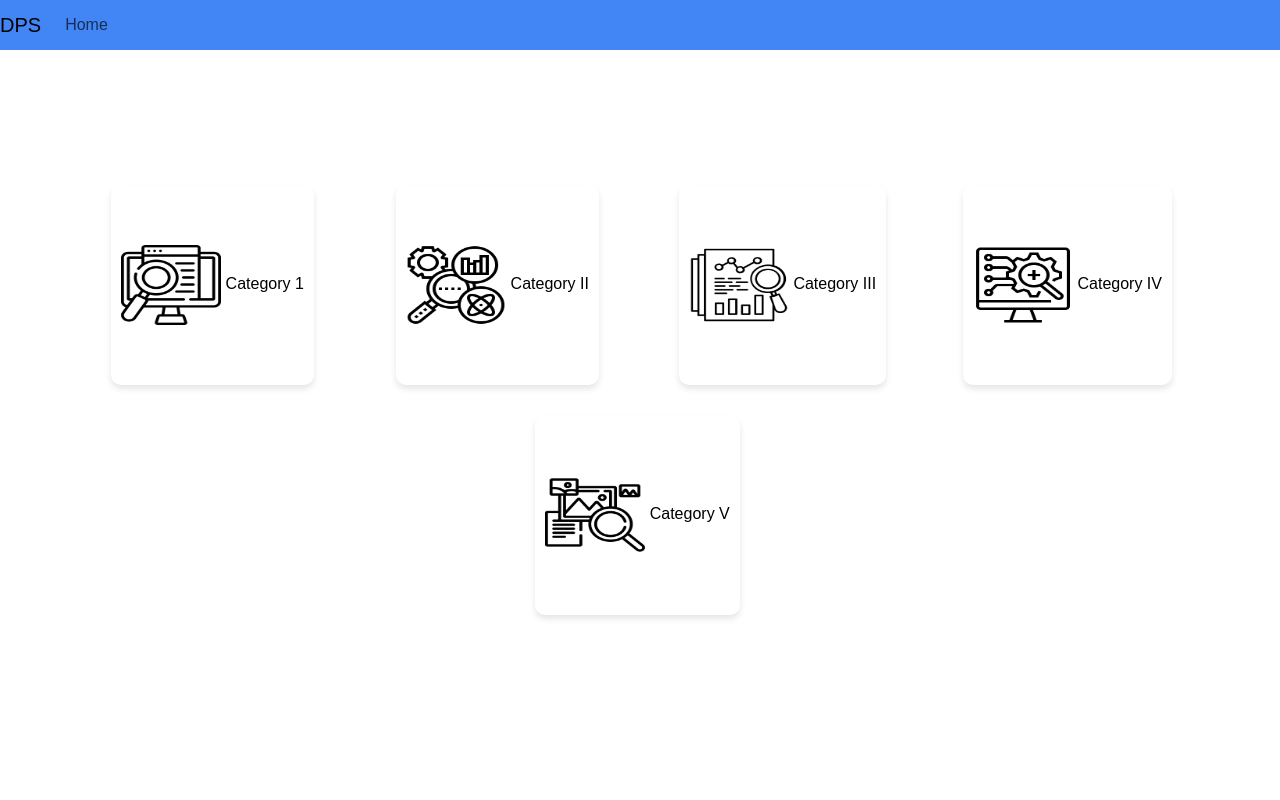
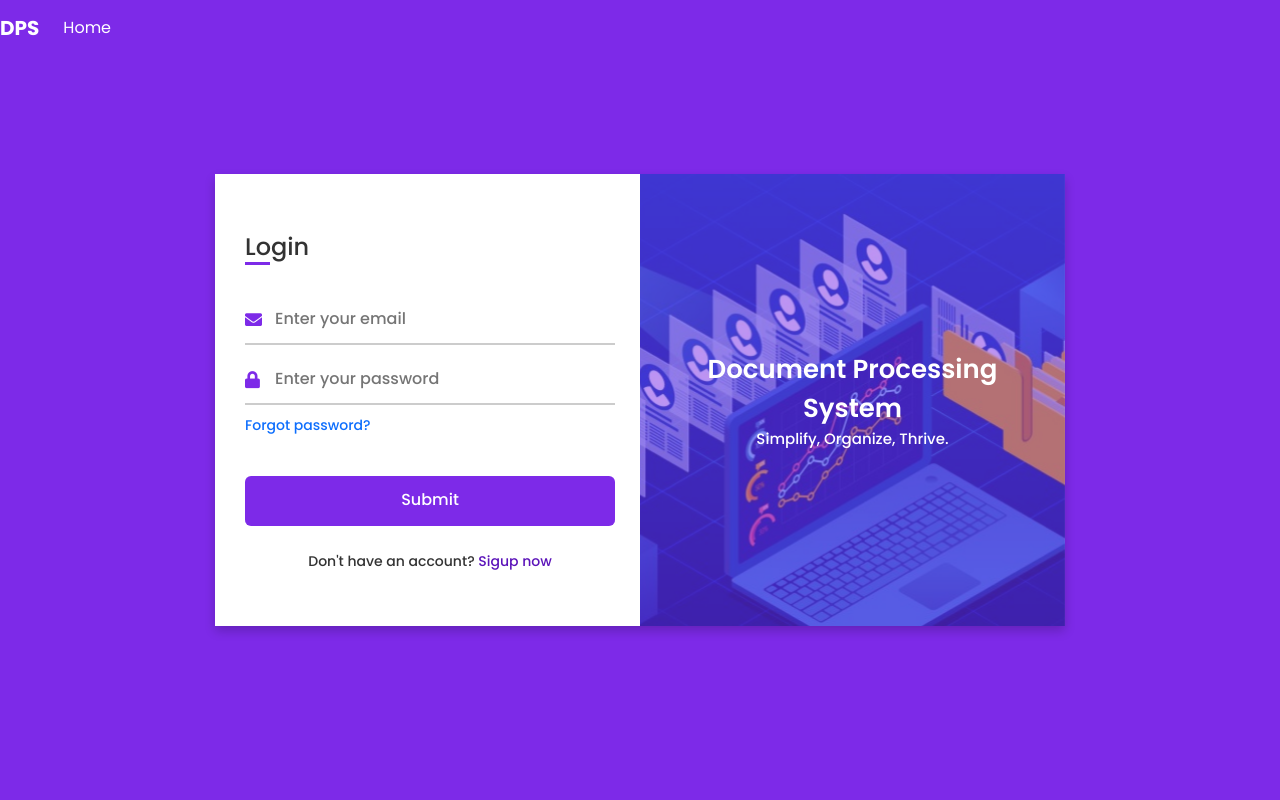
Before and after one commit to anupama777-dev/Document-Processing-System, a Flask app: page / in a window 1280 px wide. Run offline with Flask 3, Linux system fonts and the light colour scheme.

Commit message:
Added login, minor changes included

```diff
--- a/app.py
+++ b/app.py
@@ -1,5 +1,6 @@
 from flask import Flask, render_template, request
 from wtforms import SubmitField, FileField
+from wtforms.validators import DataRequired
 from flask import jsonify
 from werkzeug.utils import secure_filename
 import os
@@ -23,13 +24,13 @@ class CategoryI(db.Model):
     doc_types = [('ref_journal', 'Refereed Journals'), ('non_ref', 'Non-refereed journals'), ('seminar', 'Seminar, Conference proceedings etc'), ('poster', 'Poster presentations')]
     doc_cat = [('inter', 'International'), ('national', 'National')]
     id = sa.Column(sa.BigInteger, autoincrement=True, primary_key=True)
-    faculty_type = sa.Column(ChoiceType(fac_types))
-    document_type = sa.Column(ChoiceType(doc_types))
-    document_category = sa.Column(ChoiceType(doc_cat))
-    document_file = sa.Column(sa.String(255))
+    faculty_type = sa.Column(ChoiceType(fac_types), nullable=False)
+    document_type = sa.Column(ChoiceType(doc_types), nullable=False)
+    document_category = sa.Column(ChoiceType(doc_cat), nullable=False)
+    document_file = sa.Column(sa.String(255), nullable=False)
 
 class CategoryIForm(ModelForm):
-    document_file = FileField('Document File')
+    document_file = FileField('Document File', validators=[DataRequired()])
     class Meta:
         model = CategoryI
         include_primary_keys = False
@@ -48,7 +49,7 @@ class CategoryII(db.Model):
 
 
 class CategoryIIForm(ModelForm):
-    document_file = FileField('Document File')
+    document_file = FileField('Document File', validators=[DataRequired()])
     class Meta:
         model = CategoryII
         include_primary_keys = True
@@ -67,7 +68,7 @@ class CategoryIII(db.Model):
     document_file = sa.Column(sa.String(255))
 
 class CategoryIIIForm(ModelForm):
-    document_file = FileField('Document File')
+    document_file = FileField('Document File', validators=[DataRequired()])
     class Meta:
         model = CategoryIII
         include_primary_keys = True
@@ -85,7 +86,7 @@ class CategoryIV(db.Model):
     document_file = sa.Column(sa.String(255))
 
 class CategoryIVForm(ModelForm):
-    document_file = FileField('Document File')
+    document_file = FileField('Document File', validators=[DataRequired()])
     class Meta:
         model = CategoryIV
         include_primary_keys = True
@@ -103,7 +104,7 @@ class CategoryV(db.Model):
     document_file = sa.Column(sa.String(255))
 
 class CategoryVForm(ModelForm):
-    document_file = FileField('Document File')
+    document_file = FileField('Document File', validators=[DataRequired()])
     class Meta:
         model = CategoryV
         include_primary_keys = True
@@ -111,7 +112,7 @@ class CategoryVForm(ModelForm):
 
 @app.route('/', methods=['GET', 'POST'])
 def index():
-    return render_template('dashboard.html')
+    return render_template('login.html')
 
 @app.route('/dashboard', methods = ['GET', 'POST'])
 def dashboard():
--- a/static/dashboard.css
+++ b/static/dashboard.css
@@ -1,6 +1,5 @@
 body {
   color: #000;
-  background-color: #fff;
   font: 300 1em 'Fira Sans', sans-serif;
   justify-content: center;
   align-content: center;
@@ -12,11 +11,25 @@ body {
 }
 
 .navbar{
-  background-color: #4285F4;
+  background-color: #7d2ae8;
 }
-
+.navbar .navbar-brand {
+  color: #fff;
+  font-weight: bold;
+}
+.navbar .navbar-nav .nav-item:first-child .nav-link {
+  color: #fff;
+}
+.btn{
+  background-color: #7d2ae8;
+  color: #fff;
+}
+.btn:hover{
+  background-color: #47059c;
+  color: #fff;
+}
 button {
-  background: none;
+  background: white;
   border: none;
   font: inherit;
   color: #fff;
--- /dev/null
+++ b/static/login.css
@@ -0,0 +1,225 @@
+@import url('https://fonts.googleapis.com/css2?family=Poppins:wght@200;300;400;500;600;700&display=swap');
+*{
+  margin: 0;
+  padding: 0;
+  box-sizing: border-box;
+  font-family: "Poppins" , sans-serif;
+}
+body{
+  min-height: 100vh;
+  display: flex;
+  align-items: center;
+  justify-content: center;
+  background: #7d2ae8;
+  padding: 30px;
+}
+.navbar{
+    background-color: #7d2ae8;
+  }
+  .navbar .navbar-brand {
+    color: #fff;
+    font-weight: bold;
+  }
+  .navbar .navbar-nav .nav-item:first-child .nav-link {
+    color: #fff;
+  }
+.container{
+  position: relative;
+  max-width: 850px;
+  width: 100%;
+  background: #fff;
+  padding: 40px 30px;
+  box-shadow: 0 5px 10px rgba(0,0,0,0.2);
+  perspective: 2700px;
+}
+.container .cover{
+  position: absolute;
+  top: 0;
+  left: 50%;
+  height: 100%;
+  width: 50%;
+  z-index: 98;
+  transition: all 1s ease;
+  transform-origin: left;
+  transform-style: preserve-3d;
+}
+.container #flip:checked ~ .cover{
+  transform: rotateY(-180deg);
+}
+ .container .cover .front,
+ .container .cover .back{
+  position: absolute;
+  top: 0;
+  left: 0;
+  height: 100%;
+  width: 100%;
+}
+.cover .back{
+  transform: rotateY(180deg);
+  backface-visibility: hidden;
+}
+.container .cover::before,
+.container .cover::after{
+  content: '';
+  position: absolute;
+  height: 100%;
+  width: 100%;
+  background: #7d2ae8;
+  opacity: 0.5;
+  z-index: 12;
+}
+.container .cover::after{
+  opacity: 0.3;
+  transform: rotateY(180deg);
+  backface-visibility: hidden;
+}
+.container .cover img{
+  position: absolute;
+  height: 100%;
+  width: 100%;
+  object-fit: cover;
+  z-index: 10;
+}
+.container .cover .text{
+  position: absolute;
+  z-index: 130;
+  height: 100%;
+  width: 100%;
+  display: flex;
+  flex-direction: column;
+  align-items: center;
+  justify-content: center;
+}
+.cover .text .text-1,
+.cover .text .text-2{
+  font-size: 26px;
+  font-weight: 600;
+  color: #fff;
+  text-align: center;
+}
+.cover .text .text-2{
+  font-size: 15px;
+  font-weight: 500;
+}
+.container .forms{
+  height: 100%;
+  width: 100%;
+  background: #fff;
+}
+.container .form-content{
+  display: flex;
+  align-items: center;
+  justify-content: space-between;
+}
+.form-content .login-form,
+.form-content .signup-form{
+  width: calc(100% / 2 - 25px);
+}
+.forms .form-content .title{
+  position: relative;
+  font-size: 24px;
+  font-weight: 500;
+  color: #333;
+}
+.forms .form-content .title:before{
+  content: '';
+  position: absolute;
+  left: 0;
+  bottom: 0;
+  height: 3px;
+  width: 25px;
+  background: #7d2ae8;
+}
+.forms .signup-form  .title:before{
+  width: 20px;
+}
+.forms .form-content .input-boxes{
+  margin-top: 30px;
+}
+.forms .form-content .input-box{
+  display: flex;
+  align-items: center;
+  height: 50px;
+  width: 100%;
+  margin: 10px 0;
+  position: relative;
+}
+.form-content .input-box input{
+  height: 100%;
+  width: 100%;
+  outline: none;
+  border: none;
+  padding: 0 30px;
+  font-size: 16px;
+  font-weight: 500;
+  border-bottom: 2px solid rgba(0,0,0,0.2);
+  transition: all 0.3s ease;
+}
+.form-content .input-box input:focus,
+.form-content .input-box input:valid{
+  border-color: #7d2ae8;
+}
+.form-content .input-box i{
+  position: absolute;
+  color: #7d2ae8;
+  font-size: 17px;
+}
+.forms .form-content .text{
+  font-size: 14px;
+  font-weight: 500;
+  color: #333;
+}
+.forms .form-content .text a{
+  text-decoration: none;
+}
+.forms .form-content .text a:hover{
+  text-decoration: underline;
+}
+.forms .form-content .button{
+  color: #fff;
+  margin-top: 40px;
+}
+.forms .form-content .button input{
+  color: #fff;
+  background: #7d2ae8;
+  border-radius: 6px;
+  padding: 0;
+  cursor: pointer;
+  transition: all 0.4s ease;
+}
+.forms .form-content .button input:hover{
+  background: #5b13b9;
+}
+.forms .form-content label{
+  color: #5b13b9;
+  cursor: pointer;
+}
+.forms .form-content label:hover{
+  text-decoration: underline;
+}
+.forms .form-content .login-text,
+.forms .form-content .sign-up-text{
+  text-align: center;
+  margin-top: 25px;
+}
+.container #flip{
+  display: none;
+}
+@media (max-width: 730px) {
+  .container .cover{
+    display: none;
+  }
+  .form-content .login-form,
+  .form-content .signup-form{
+    width: 100%;
+  }
+  .form-content .signup-form{
+    display: none;
+  }
+  .container #flip:checked ~ .forms .signup-form{
+    display: block;
+  }
+  .container #flip:checked ~ .forms .login-form{
+    display: none;
+  }
+}
--- a/templates/base.html
+++ b/templates/base.html
@@ -10,7 +10,9 @@
     <link rel="stylesheet" href="https://cdnjs.cloudflare.com/ajax/libs/font-awesome/5.15.3/css/all.min.css"
         integrity="sha512-D+BAQLP2iwsyB5AB6B44gU1EzTgckrHaD1nnDGku1FV/iXBUKJeQSRyJNNG40d/TFex6jZzuXAnMBSWuh+xKrA=="
         crossorigin="anonymous" referrerpolicy="no-referrer" />
-    <link rel="stylesheet" href="/static/dashboard.css">
+    <link rel="stylesheet" href="https://cdnjs.cloudflare.com/ajax/libs/font-awesome/5.15.4/css/all.min.css">
+
+    {% block css %}{% endblock %}
 </head>
 
 <body>
@@ -19,19 +21,15 @@
             aria-controls="navbarTogglerDemo03" aria-expanded="false" aria-label="Toggle navigation">
             <span class="navbar-toggler-icon"></span>
         </button>
-        <a class="navbar-brand" href="/dashboard">DPS</a>
+        <a class="navbar-brand" href="/">DPS</a>
         <div class="collapse navbar-collapse" id="navbarTogglerDemo03">
             <ul class="navbar-nav mr-auto mt-2 mt-lg-0">
                 <li class="nav-item active">
-                    <a class="nav-link" href="/">Home</a>
+                    <a class="nav-link" href="/dashboard">Home</a>
                 </li>
             </ul>
         </div>
     </nav>
-
-    <div id="promptContainer" class="prompt-container">
-        <div id="promptMessage" class="prompt-message"></div>
-    </div>
 
     {% block content %}
 
--- a/templates/category.html
+++ b/templates/category.html
@@ -1,6 +1,10 @@
 {% extends 'base.html' %}
 
 {% block title %} {{category}} {% endblock %}
+
+{% block css %}
+  <link rel="stylesheet" href="/static/dashboard.css">
+{% endblock %}
 
 {% block content %}
   <div class="container">
@@ -26,7 +30,7 @@
         <div class="mb-5" style="width: 50%;">
           File {{ form.document_file(size=30, class="form-control") }}
         </div>
-        {{ form.submit(class="btn btn-primary") }}
+        {{ form.submit(class="btn") }}
       </form>
     </div>
   </div>
--- a/templates/dashboard.html
+++ b/templates/dashboard.html
@@ -1,6 +1,10 @@
 {% extends 'base.html' %}
 
 {% block title %} Dashboard {% endblock %}
+
+{% block css %}
+  <link rel="stylesheet" href="/static/dashboard.css">
+{% endblock %}
 
 {% block content %}
 <div class="container">
--- /dev/null
+++ b/templates/login.html
@@ -0,0 +1,72 @@
+{% extends 'base.html' %}
+
+{% block title %} Login {% endblock %}
+
+{% block css %}
+  <link rel="stylesheet" href="/static/login.css">
+{% endblock %}
+
+{% block content %}
+
+<div class="container">
+    <input type="checkbox" id="flip">
+    <div class="cover">
+      <div class="front">
+        <img src="/static/images/document.jpg" alt="Document">
+        <div class="text">
+          <span class="text-1">Document Processing <br> System</span>
+          <span class="text-2">Simplify, Organize, Thrive.</span>
+        </div>
+      </div>
+
+    </div>
+    <div class="forms">
+        <div class="form-content">
+          <div class="login-form">
+            <div class="title">Login</div>
+          <form action="/dashboard">
+            <div class="input-boxes">
+              <div class="input-box">
+                <i class="fas fa-envelope"></i>
+                <input type="text" placeholder="Enter your email" required>
+              </div>
+              <div class="input-box">
+                <i class="fas fa-lock"></i>
+                <input type="password" placeholder="Enter your password" required>
+              </div>
+              <div class="text"><a href="#">Forgot password?</a></div>
+              <div class="button input-box">
+                <input type="submit" value="Submit">
+              </div>
+              <div class="text sign-up-text">Don't have an account? <label for="flip">Sigup now</label></div>
+            </div>
+        </form>
+      </div>
+        <div class="signup-form">
+          <div class="title">Signup</div>
+        <form action="#">
+            <div class="input-boxes">
+              <div class="input-box">
+                <i class="fas fa-user"></i>
+                <input type="text" placeholder="Enter your name" required>
+              </div>
+              <div class="input-box">
+                <i class="fas fa-envelope"></i>
+                <input type="text" placeholder="Enter your email" required>
+              </div>
+              <div class="input-box">
+                <i class="fas fa-lock"></i>
+                <input type="password" placeholder="Enter your password" required>
+              </div>
+              <div class="button input-box">
+                <input type="submit" value="Submit">
+              </div>
+              <div class="text sign-up-text">Already have an account? <label for="flip">Login now</label></div>
+            </div>
+      </form>
+    </div>
+    </div>
+    </div>
+  </div>
+
+{% endblock %}
```
Also changed, not shown: static/images/document.jpg (added).
